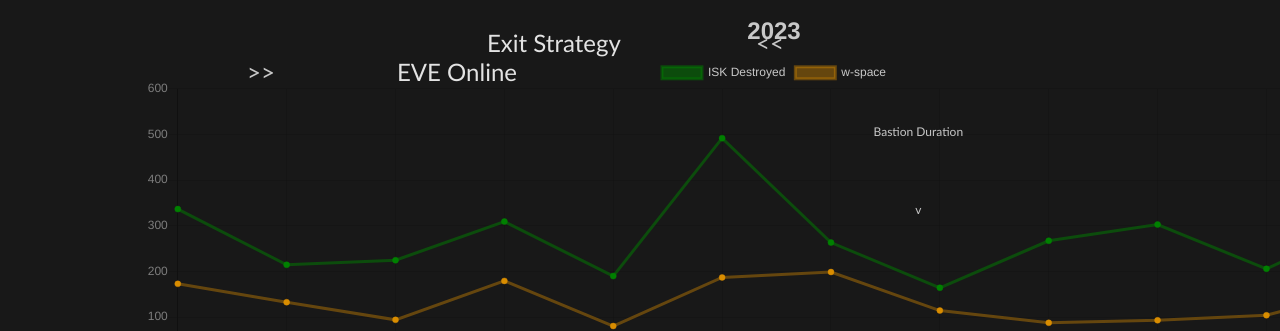
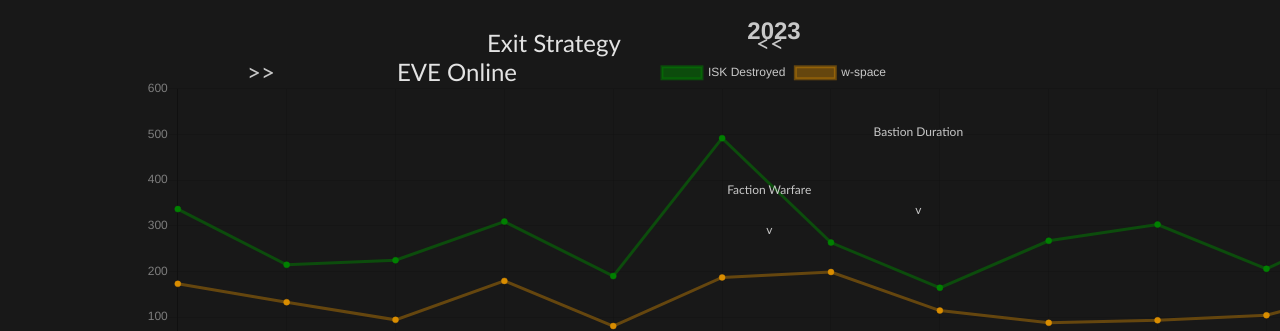
Before and after one commit to exit-history/exit-history.github.io, a plain HTML site: page 2023.html in a window 1280 px wide. Shown: the top 331 px of the page. Drawn offline with nearby package versions, Linux system fonts and the light colour scheme.

Commit message:
Add files via upload

```diff
--- a/2023.html
+++ b/2023.html
@@ -27,7 +27,7 @@
 <span class="patch buffer normal"><br /></span>
 <span class="patch buffer normal"><br /></span>
 <span class="patch buffer normal"><br /></span>
-<span class="patch buffer normal"><br /></span>
+<span class="patch buffer normal"><a href="https://www.eveonline.com/news/view/havoc-expansion-notes" target="_blank">Faction Warfare</a></span>
 <span class="patch buffer normal"><br /></span>
 <br />
 <span class="patch normal"><br /></span>
@@ -39,7 +39,7 @@
 <span class="patch normal"><br /></span>
 <span class="patch normal"><br /></span>
 <span class="patch normal"><br /></span>
-<span class="patch normal"><br /></span>
+<span class="patch normal">v</span>
 <span class="patch normal"><br /></span>
 </div>
 
```
